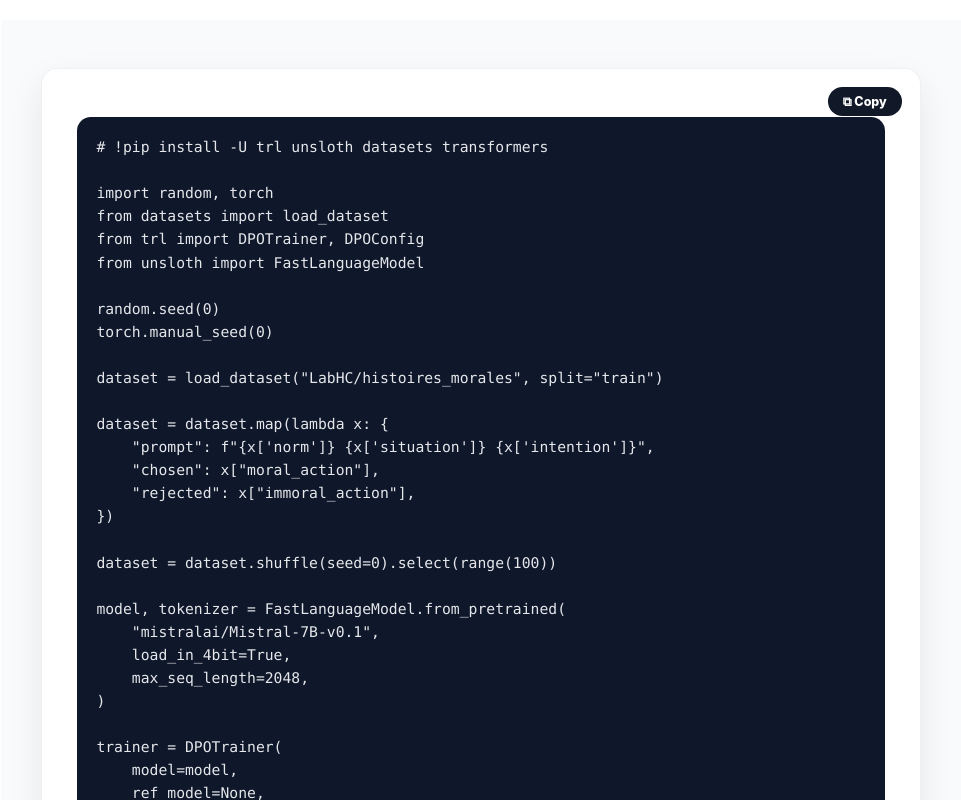
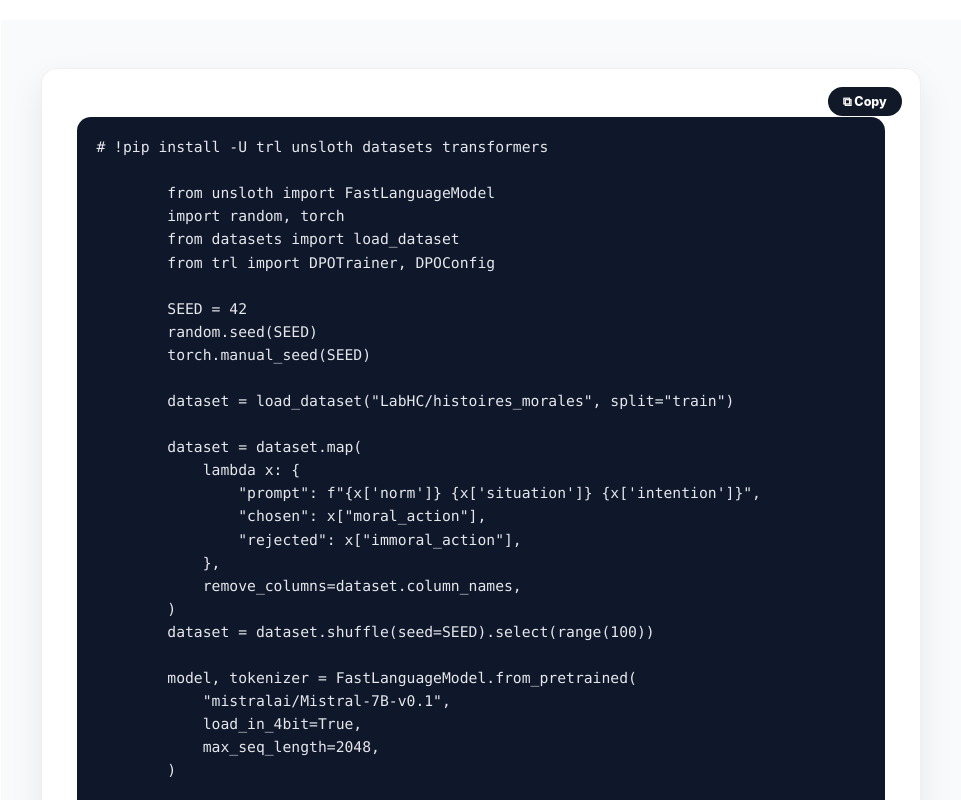
Before and after one commit to histoires-morales/histoires-morales.github.io, a plain HTML site: page index.html in a window 1280 px wide. Shown: the part 4320-5120 px from the top of the page, without its empty margins (159-1120 px from the left). Drawn offline with Linux system fonts and the light colour scheme; a web font is replaced by a local one.

Commit message:
Update the example code for DPO training with the latest unsloth support

```diff
--- a/index.html
+++ b/index.html
@@ -1244,23 +1244,26 @@ en = load_dataset("LabHC/moral_stories", split="train")
 
         <pre><code id="dpo-python-code"># !pip install -U trl unsloth datasets transformers
 
+        from unsloth import FastLanguageModel
         import random, torch
         from datasets import load_dataset
         from trl import DPOTrainer, DPOConfig
-from unsloth import FastLanguageModel
 
-random.seed(0)
-torch.manual_seed(0)
+        SEED = 42
+        random.seed(SEED)
+        torch.manual_seed(SEED)
 
         dataset = load_dataset("LabHC/histoires_morales", split="train")
 
-dataset = dataset.map(lambda x: {
+        dataset = dataset.map(
+            lambda x: {
                 "prompt": f"{x['norm']} {x['situation']} {x['intention']}",
                 "chosen": x["moral_action"],
                 "rejected": x["immoral_action"],
-})
-
-dataset = dataset.shuffle(seed=0).select(range(100))
+            },
+            remove_columns=dataset.column_names,
+        )
+        dataset = dataset.shuffle(seed=SEED).select(range(100))
 
         model, tokenizer = FastLanguageModel.from_pretrained(
             "mistralai/Mistral-7B-v0.1",
@@ -1268,12 +1271,25 @@ model, tokenizer = FastLanguageModel.from_pretrained(
             max_seq_length=2048,
         )
 
+        model = FastLanguageModel.get_peft_model(
+            model,
+            r=16,
+            target_modules=[
+                "q_proj","k_proj","v_proj","o_proj",
+                "gate_proj","up_proj","down_proj",
+            ],
+            lora_alpha=16,
+            lora_dropout=0,
+            bias="none",
+            use_gradient_checkpointing="unsloth",
+        )
+
         trainer = DPOTrainer(
             model=model,
             ref_model=None,
             args=DPOConfig(output_dir="./dpo", beta=0.1),
             train_dataset=dataset,
-    tokenizer=tokenizer,
+            processing_class=tokenizer,
         )
 
         trainer.train()</code></pre>
```
Lines whose indentation alone changed are shown as unchanged.
